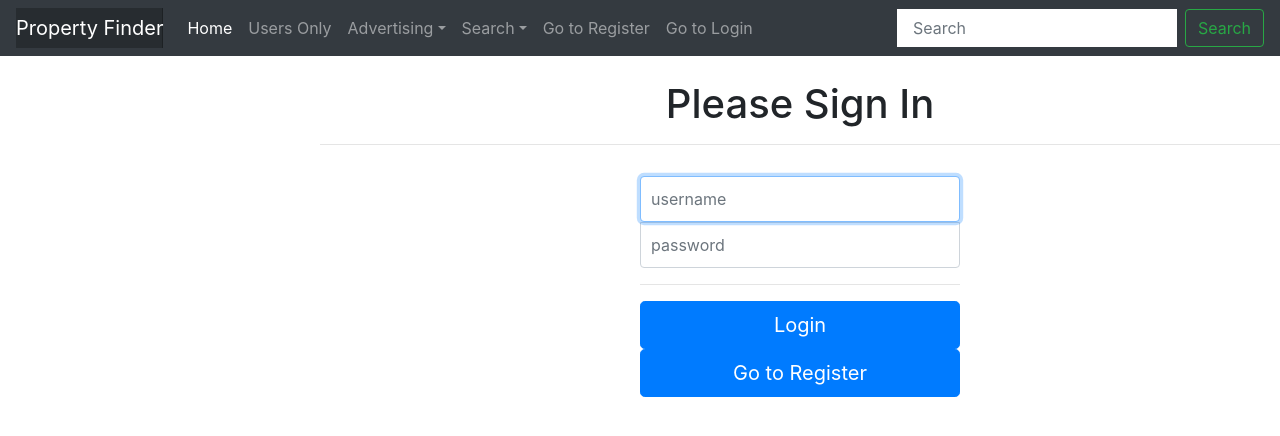
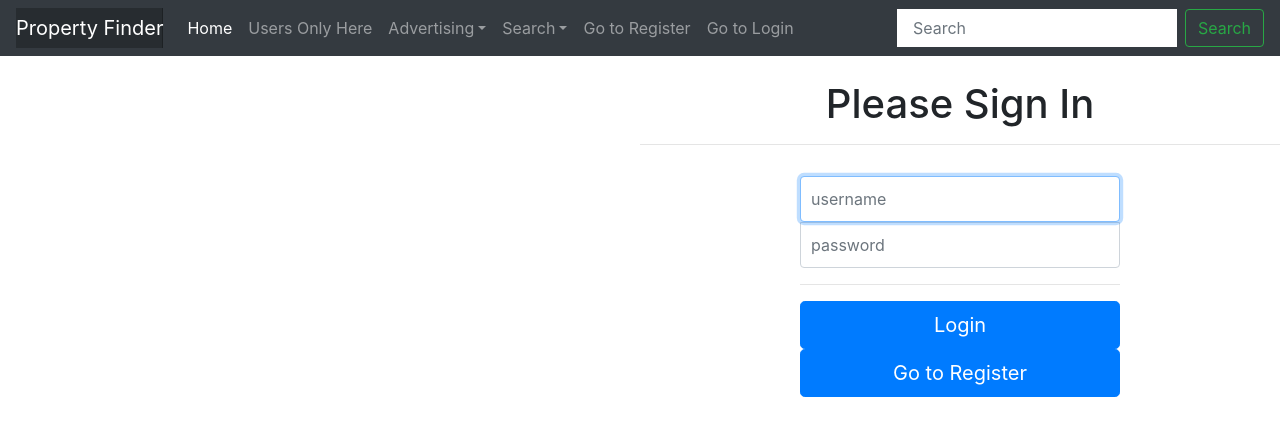
Before and after one commit to iar001/react-property-finder, a React (Create React App) app in the folder client/: page /login in a window 1280 px wide. Shown: the top 436 px of the page. Built offline with nearby package versions, Linux system fonts and the light colour scheme; some icons are missing.

Commit message:
function: fixed user log in issue

```diff
--- a/client/src/components/Header.jsx
+++ b/client/src/components/Header.jsx
@@ -39,7 +39,7 @@ class Header extends Component {
                 :
                 <li class="nav-item">
                   <Link to="/login" class="nav-link">
-                    Users Only
+                    Users Only Here
                   </Link>
                 </li>
               }
--- a/client/src/components/ShowProperty.jsx
+++ b/client/src/components/ShowProperty.jsx
@@ -89,8 +89,8 @@ class ShowProperty extends Component {
               <img src={this.state.agent.profile_photo} alt="Agent Profile Pic Pending" />
             </div>
             <div>
-              <Button>Call</Button>
-              <Button>Email</Button>
+              <p>Email Agent</p>
+              <Button>{this.state.agent.email}</Button>
             </div>
           </div>
         </div>
--- a/client/src/services/api-helper.js
+++ b/client/src/services/api-helper.js
@@ -1,7 +1,7 @@
 import axios from 'axios';
 
-const baseUrl = 'http://localhost:3000'
-// const baseUrl = 'https://react-property-finder.herokuapp.com/'
+// const baseUrl = 'http://localhost:3000'
+const baseUrl = 'https://react-property-finder.herokuapp.com/'
 
 const api = axios.create({
   baseURL: baseUrl
--- a/client/src/stylesheets/login.css
+++ b/client/src/stylesheets/login.css
@@ -30,7 +30,7 @@
 
 .wrapper {
   margin-top: 10vh;
-  padding-left: 25vw;
+  padding-left: 50vw;
 
 }
 
--- a/client/src/stylesheets/profile.css
+++ b/client/src/stylesheets/profile.css
@@ -1,7 +1,7 @@
 .table-profile {
-  width: 100%;
+  width: 85vw;
   margin-top: 10vh;
-  padding-left: 15vw;
+  margin-left: 15vw;
 }
 
 .table-profile th {
```
